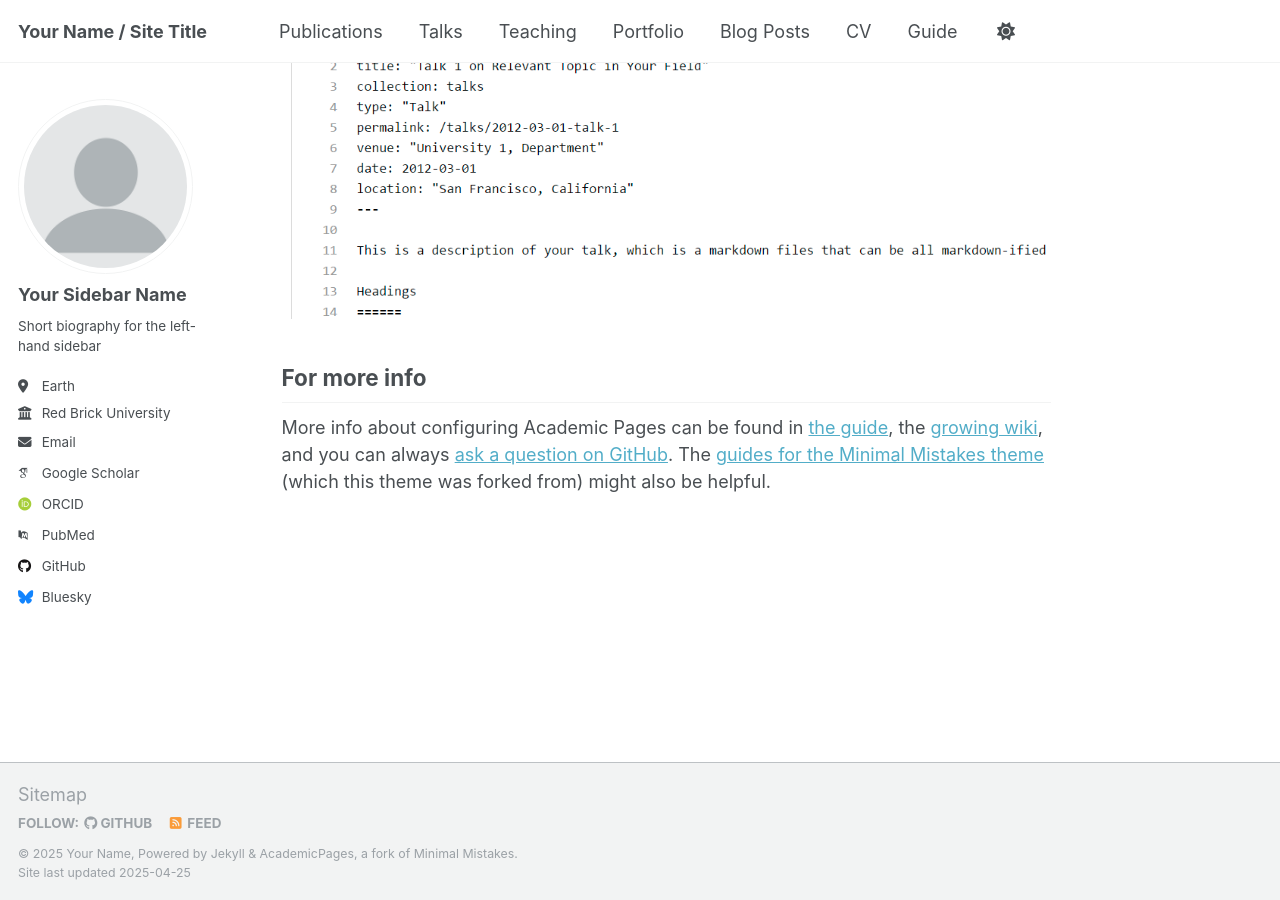
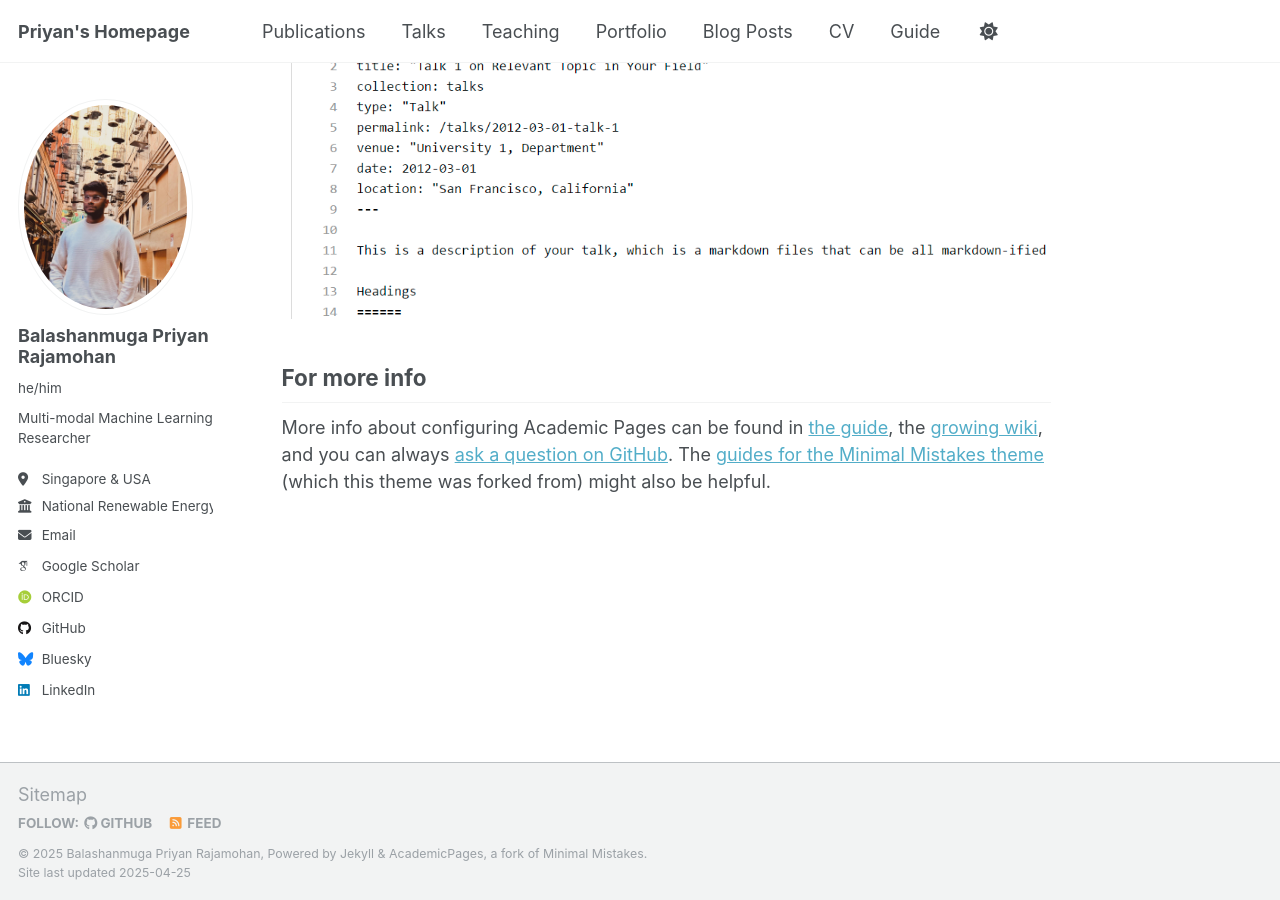
Before and after one commit to priyan-coder/priyan-coder.github.io, a Jekyll site: the page built from _pages/about.md, in a window 1280 px wide and 900 px high, scrolled down 2636 px. Built offline with Jekyll 4.4.1, drawn with Linux system fonts in a browser that asks for light colours; some web fonts are replaced.

Commit message:
updated some profile info

```diff
--- a/_config.yml
+++ b/_config.yml
@@ -7,73 +7,73 @@
 # server process.
 
 # Basic Site Settings
-locale                   : "en-US"
-site_theme               : "default"
-title                    : "Your Name / Site Title"
-title_separator          : "-"
-name                     : &name "Your Name"
-description              : &description "personal description"
-url                      : https://academicpages.github.io # the base hostname & protocol for your site e.g. "https://[your GitHub username].github.io"
-baseurl                  : "" # the subpath of your site, e.g. "/blog"
-repository               : "academicpages/academicpages.github.io"
+locale: 'en-US'
+site_theme: 'default'
+title: "Priyan's Homepage"
+title_separator: '-'
+name: &name 'Balashanmuga Priyan Rajamohan'
+description: &description 'I code, I write, I learn.'
+url: 'https://priyan-coder.github.io' # the base hostname & protocol for your site e.g. "https://[your GitHub username].github.io"
+baseurl: '' # the subpath of your site, e.g. "/blog"
+repository: 'priyan-coder/priyan-coder.github.io'
 
 # Site Author - The following control what appear as part of the author content on the side bar.
 #               If a field is blank the icon and link will not appear, otherwise it will be shown.
 #               Additional customization can be done by editing /_includes/author-profile.html
 author:
   # Biographic information
-  avatar           : "profile.png"
-  name             : "Your Sidebar Name"
-  pronouns         : # example: "she/her"
-  bio              : "Short biography for the left-hand sidebar"
-  location         : "Earth"
-  employer         : "Red Brick University"
-  uri              : # URL
-  email            : "none@example.org"
+  avatar: 'priyan_profile.JPG'
+  name: 'Balashanmuga Priyan Rajamohan'
+  pronouns: 'he/him'
+  bio: 'Multi-modal Machine Learning Researcher'
+  location: 'Singapore & USA'
+  employer: 'National Renewable Energy Laboratory (NREL)'
+  uri: # URL
+  email: 'priyan@case.edu'
 
   # Academic websites
-  arxiv            : # URL - Update with the correct link to your profile
-  googlescholar    : "https://scholar.google.com/citations?user=PS_CX0AAAAAJ"
-  impactstory      : # URL
-  orcid            : "http://orcid.org/yourorcidurl"
-  semantic         : # URL
-  pubmed           : "https://www.ncbi.nlm.nih.gov/pubmed/?term=john+snow"
-  researchgate     : # URL
-  scopus           : # URL
+  arxiv: # URL - Update with the correct link to your profile
+  googlescholar: 'https://scholar.google.com/citations?user=pM38cnkAAAAJ&hl=en'
+  impactstory: # URL
+  orcid: 'https://orcid.org/0009-0003-5326-1706'
+  semantic: # URL
+  pubmed: # URL
+  researchgate: # URL
+  scopus: # URL
 
   # Repositories and software development
-  bitbucket        : # Username - Update with your username on the site
-  codepen          : # Username
-  dribbble         : # Username
-  github           : "academicpages"
-  kaggle           : # Username
-  stackoverflow    : # User number or user number and name (i.e., use "1" or "1/jeff-atwood")
+  bitbucket: # Username - Update with your username on the site
+  codepen: # Username
+  dribbble: # Username
+  github: 'priyan-coder'
+  kaggle: # Username
+  stackoverflow: # User number or user number and name (i.e., use "1" or "1/jeff-atwood")
 
   # Social media
-  bluesky          : "bsky.app" # Replace this with you Bluesky username
-  facebook         : # Username
-  flickr           : # Username
-  foursquare       : # Username
-  goodreads        : # Username
-  google_plus      : # Username
-  keybase          : # Username
-  instagram        : # Username
-  lastfm           : # Username
-  linkedin         : # Username
-  mastodon         : # URL
-  medium           : # URL
-  pinterest        : # Username
-  soundcloud       : # Username
-  steam            : # Username
-  telegram         : # URL
-  tumblr           : # Username
-  twitter          : # Username for X / Twitter
-  vine             : # Username
-  weibo            : # Username
-  wikipedia        : # Username
-  xing             : # Username
-  youtube          : # Username
-  zhihu            : # Username
+  bluesky: 'bsky.app' # Replace this with you Bluesky username
+  facebook: # Username
+  flickr: # Username
+  foursquare: # Username
+  goodreads: # Username
+  google_plus: # Username
+  keybase: # Username
+  instagram: # Username
+  lastfm: # Username
+  linkedin: priyan-rajamohan
+  mastodon: # URL
+  medium: # URL
+  pinterest: # Username
+  soundcloud: # Username
+  steam: # Username
+  telegram: # URL
+  tumblr: # Username
+  twitter: # Username for X / Twitter
+  vine: # Username
+  weibo: # Username
+  wikipedia: # Username
+  xing: # Username
+  youtube: # Username
+  zhihu: # Username
 
 # Publication Category - The following the list of publication categories and their headings
 publication_category:
@@ -85,72 +85,68 @@ publication_category:
     title: 'Conference Papers'
 
 # Site Settings
-teaser                   :  # filename of teaser fallback teaser image placed in /images/, .e.g. "500x300.png"
-breadcrumbs              : false # true, false (default)
-words_per_minute         : 160
-future                   : true
-read_more                : "disabled" # if enabled, adds "Read more" links to excerpts
-talkmap_link             : false      #change to true to add link to talkmap on talks page
+teaser: # filename of teaser fallback teaser image placed in /images/, .e.g. "500x300.png"
+breadcrumbs: false # true, false (default)
+words_per_minute: 160
+future: true
+read_more: 'disabled' # if enabled, adds "Read more" links to excerpts
+talkmap_link: false #change to true to add link to talkmap on talks page
 comments:
-  provider               : # false (default), "disqus", "discourse", "facebook", "google-plus", "staticman", "custom"
+  provider: # false (default), "disqus", "discourse", "facebook", "google-plus", "staticman", "custom"
   disqus:
-    shortname            :
+    shortname:
   discourse:
-    server               : # https://meta.discourse.org/t/embedding-discourse-comments-via-javascript/31963 , e.g.: meta.discourse.org
+    server: # https://meta.discourse.org/t/embedding-discourse-comments-via-javascript/31963 , e.g.: meta.discourse.org
   facebook:
-    appid                :
-    num_posts            : # 5 (default)
-    colorscheme          : # "light" (default), "dark"
+    appid:
+    num_posts: # 5 (default)
+    colorscheme: # "light" (default), "dark"
 staticman:
-  allowedFields          : ['name', 'email', 'url', 'message']
-  branch                 : "gh-pages" # "master", "gh-pages"
-  commitMessage          : "New comment."
-  filename               : comment-{@timestamp}
-  format                 : "yml"
-  moderation             : true
-  path                   : "_data/comments/{options.slug}"
-  requiredFields         : ['name', 'email', 'message']
+  allowedFields: ['name', 'email', 'url', 'message']
+  branch: 'gh-pages' # "master", "gh-pages"
+  commitMessage: 'New comment.'
+  filename: comment-{@timestamp}
+  format: 'yml'
+  moderation: true
+  path: '_data/comments/{options.slug}'
+  requiredFields: ['name', 'email', 'message']
   transforms:
-    email                : "md5"
+    email: 'md5'
   generatedFields:
     date:
-      type               : "date"
+      type: 'date'
       options:
-        format           : "iso8601" # "iso8601" (default), "timestamp-seconds", "timestamp-milliseconds"
+        format: 'iso8601' # "iso8601" (default), "timestamp-seconds", "timestamp-milliseconds"
 atom_feed:
-  hide                   : false     # change to true to hide the RSS feed in the footer
-  path                   : # blank (default) uses feed.xml
-
+  hide: false # change to true to hide the RSS feed in the footer
+  path: # blank (default) uses feed.xml
 
 # SEO Related
-google_site_verification :
-bing_site_verification   :
-alexa_site_verification  :
-yandex_site_verification :
-
+google_site_verification:
+bing_site_verification:
+alexa_site_verification:
+yandex_site_verification:
 
 # Social Sharing
 twitter:
-  username               : &twitter
+  username: &twitter
 facebook:
-  username               :
-  app_id                 :
-  publisher              :
-og_image                 :  # Open Graph/Twitter default site image
+  username:
+  app_id:
+  publisher:
+og_image: # Open Graph/Twitter default site image
 # For specifying social profiles
 # - https://developers.google.com/structured-data/customize/social-profiles
 social:
-  type                   : # Person or Organization (defaults to Person)
-  name                   : # If the user or organization name differs from the site's name
+  type: # Person or Organization (defaults to Person)
+  name: # If the user or organization name differs from the site's name
   links: # An array of links to social media profiles
-
 
 # Analytics
 analytics:
-  provider               :  "false" # false (default), "google", "google-universal", "google-analytics-4", "custom"
+  provider: 'false' # false (default), "google", "google-universal", "google-analytics-4", "custom"
   google:
-    tracking_id          :
-
+    tracking_id:
 
 # Reading Files
 include:
@@ -158,8 +154,8 @@ include:
   - _pages
   - files
 exclude:
-  - "*.sublime-project"
-  - "*.sublime-workspace"
+  - '*.sublime-project'
+  - '*.sublime-workspace'
   - .asset-cache
   - .bundle
   - .github
@@ -187,9 +183,8 @@ exclude:
 keep_files:
   - .git
   - .svn
-encoding: "utf-8"
-markdown_ext: "markdown,mkdown,mkdn,mkd,md"
-
+encoding: 'utf-8'
+markdown_ext: 'markdown,mkdown,mkdn,mkd,md'
 
 # Conversion
 markdown: kramdown
@@ -197,7 +192,6 @@ highlighter: rouge
 lsi: false
 excerpt_separator: "\n\n"
 incremental: false
-
 
 # Markdown Processing
 kramdown:
@@ -209,7 +203,6 @@ kramdown:
   toc_levels: 1..6
   smart_quotes: lsquo,rsquo,ldquo,rdquo
   enable_coderay: false
-
 
 # These settings control the types of collections used by the template
 collections:
@@ -226,12 +219,11 @@ collections:
     output: true
     permalink: /:collection/:path/
 
-
 # These settings control how pages and collections are included in the site
 defaults:
   # _posts
   - scope:
-      path: ""
+      path: ''
       type: posts
     values:
       layout: single
@@ -242,14 +234,14 @@ defaults:
       related: true
   # _pages
   - scope:
-      path: ""
+      path: ''
       type: pages
     values:
       layout: single
       author_profile: true
   # _teaching
   - scope:
-      path: ""
+      path: ''
       type: teaching
     values:
       layout: single
@@ -258,7 +250,7 @@ defaults:
       comments: true
   # _publications
   - scope:
-      path: ""
+      path: ''
       type: publications
     values:
       layout: single
@@ -267,7 +259,7 @@ defaults:
       comments: true
   # _portfolio
   - scope:
-      path: ""
+      path: ''
       type: portfolio
     values:
       layout: single
@@ -276,26 +268,23 @@ defaults:
       comment: true
   # _talks
   - scope:
-      path: ""
+      path: ''
       type: talks
     values:
       layout: talk
       author_profile: true
       share: true
 
-
 # Sass/SCSS
 sass:
   sass_dir: _sass
   style: compressed # http://sass-lang.com/documentation/file.SASS_REFERENCE.html#output_style
-
 
 # Outputting
 permalink: /:categories/:title/
 # paginate: 5 # amount of posts to show
 # paginate_path: /page:num/
 timezone: Etc/UTC # http://en.wikipedia.org/wiki/List_of_tz_database_time_zones
-
 
 # Plugins
 plugins:
@@ -314,7 +303,6 @@ whitelist:
   - jekyll-sitemap
   - jekyll-redirect-from
   - jemoji
-
 
 # Archives
 #  Type
@@ -344,7 +332,6 @@ tag_archive:
 #     category: /categories/:name/
 #     tag: /tags/:name/
 
-
 # HTML Compression
 # - http://jch.penibelst.de/
 compress_html:
```
Also changed, not shown: images/priyan_profile.JPG (added), priyan_profile.JPG (added).
